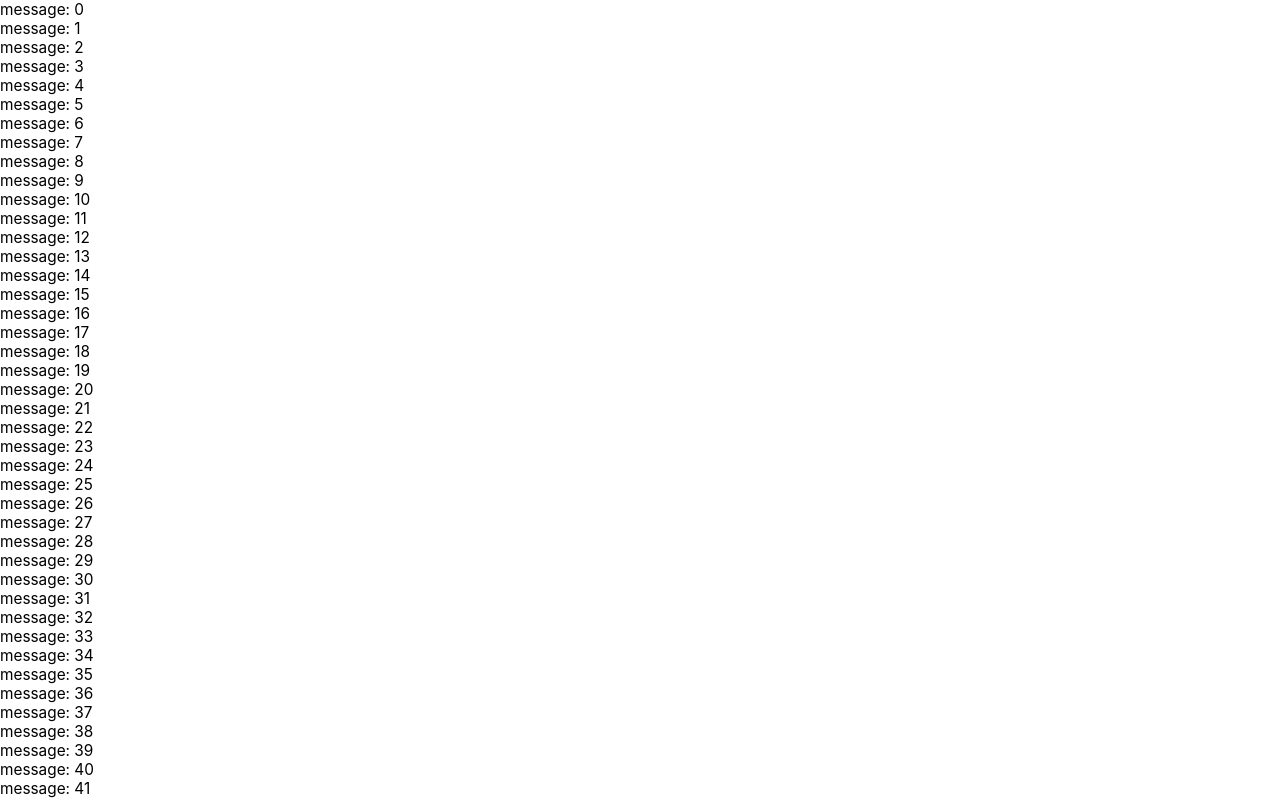
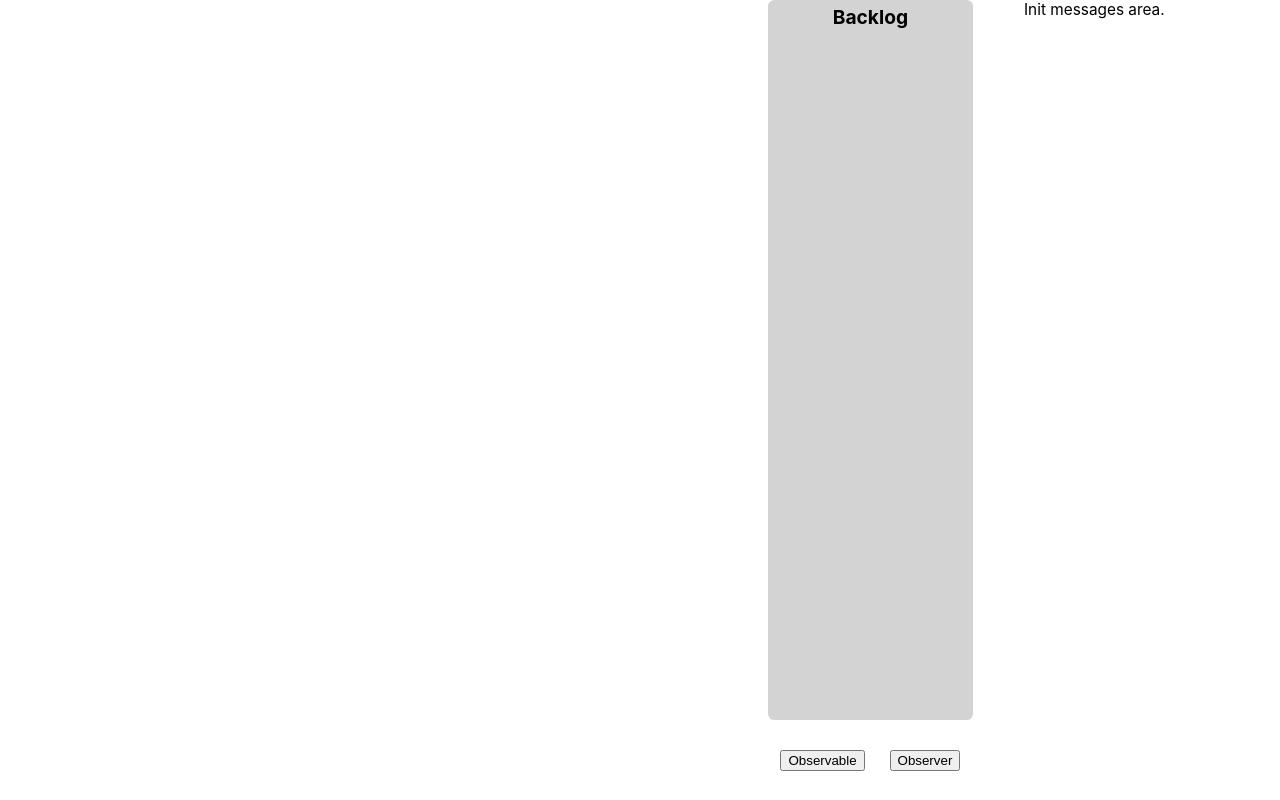
Before and after one commit to python-tasks-635964396deb53cc29690fb1c8/lab10, a React (Create React App) app: page / in a window 1280 px wide. Shown: the top 800 px of the page. Built offline with nearby package versions, Linux system fonts and the light colour scheme.

Commit message:
built a general layout of the main screen

```diff
--- a/src/App.jsx
+++ b/src/App.jsx
@@ -1,17 +1,19 @@
+import cs from './App.module.css'
+import ObserverScreen from "./screens/ObserverScreen";
 import LogScreen from "./screens/LogScreen";
-import {useEffect, useState} from 'react'
+import {useState} from "react";
 
 const App = () => {
-    const [ messages, setMessages ] = useState([]);
-
-    useEffect(() => {
-        for (let i = 0; i < 100; i++) {
-            setMessages(prev => [...prev, `message: ${i}`]);
-        }
-    }, []);
+    const [ messages, setMessages ] = useState(['Init messages area.']);
 
     return (
-        <LogScreen msgList={messages} />
+        <div className={cs.app}>
+            <ObserverScreen className={cs.observer} />
+            <LogScreen
+                msgList={messages}
+                width="20svw"
+                height="100svh" />
+        </div>
     );
 }
 
--- a/src/App.module.css
+++ b/src/App.module.css
@@ -0,0 +1,8 @@
+.app {
+    display: flex;
+}
+
+.observer {
+    width: 80svw;
+    height: 100svh;
+}
--- /dev/null
+++ b/src/containers/CardWithTitle.module.css
@@ -0,0 +1,23 @@
+.card {
+    display: flex;
+    align-items: center;
+    justify-content: center;
+    background: gray;
+    border-radius: .7vw;
+    width: 12vw;
+    height: 6vw;
+    cursor: grab;
+    box-shadow: 0 0 .35vw black;
+}
+
+.title {
+    margin: 0;
+    padding: 0;
+    font-size: 1.2vw;
+    width: 95%;
+    text-align: center;
+    text-overflow: ellipsis;
+    white-space: nowrap;
+    overflow: hidden;
+    user-select: none;
+}
--- /dev/null
+++ b/src/containers/HorizontalContainer.jsx
@@ -0,0 +1,19 @@
+import cs from './HorizontalContainer.module.css'
+
+const HorizontalContainer = ({width, elms}) => {
+    return (
+        <div style={{width: width}} className={cs.container}>
+            {
+                elms.map((elm, i) =>
+                    <div
+                        className={cs.element}
+                        key={i}>
+                        {elm}
+                    </div>
+                )
+            }
+        </div>
+    );
+}
+
+export default HorizontalContainer;
--- /dev/null
+++ b/src/containers/HorizontalContainer.module.css
@@ -0,0 +1,8 @@
+.container {
+    display: flex;
+    overflow-x: scroll;
+}
+
+.element {
+    margin: .4vw;
+}
--- /dev/null
+++ b/src/containers/VerticalContainer.jsx
@@ -0,0 +1,27 @@
+import cs from './VerticalContainer.module.css'
+
+const VerticalContainer = ({containerName, elms, height, width, onDrop, className}) => {
+    return (
+        <div
+            onDragOver={e => e.preventDefault()}
+            onDrop={onDrop}
+            style={{height: height, width: width}}
+            className={cs.container + (className ? ' ' + className : '')}>
+            <div className={cs.title}>
+                <span>{containerName}</span>
+            </div>
+            <div className={cs.elms}>
+                {
+                    elms.map((elm, i) =>
+                        <div
+                            key={i}
+                            className={cs.elm}>
+                            {elm}
+                        </div>
+                    )}
+            </div>
+        </div>
+    );
+}
+
+export default VerticalContainer;
--- /dev/null
+++ b/src/containers/VerticalContainer.module.css
@@ -0,0 +1,26 @@
+.container {
+    display: flex;
+    flex-direction: column;
+    align-items: center;
+    background: lightgrey;
+    border-radius: .5vw;
+}
+
+.title {
+    margin: .4vw;
+    font-weight: bold;
+    font-size: 1.5vw;
+}
+
+.elms {
+    overflow-y: scroll;
+    scrollbar-width: none;
+}
+
+.elms::-webkit-scrollbar {
+    display: none;
+}
+
+.elm {
+    margin: .5vw;
+}
--- a/src/screens/LogScreen.jsx
+++ b/src/screens/LogScreen.jsx
@@ -1,8 +1,8 @@
 import cs from './LogScreen.module.css'
 
-const LogScreen = ({msgList}) => {
+const LogScreen = ({msgList, width, height}) => {
     return (
-        <div>
+        <div style={{width: width, height: height}} className={cs.container}>
             { msgList.map((msg, i) => <span key={i} className={cs.message}>{msg}</span>) }
         </div>
     );
--- a/src/screens/LogScreen.module.css
+++ b/src/screens/LogScreen.module.css
@@ -1,3 +1,12 @@
+.container {
+    overflow-y: scroll;
+    scrollbar-width: none;
+}
+
+.container::-webkit-scrollbar {
+    display: none;
+}
+
 .message {
     display: block;
     font-size: 1.2vw;
--- a/src/screens/ObserverScreen.jsx
+++ b/src/screens/ObserverScreen.jsx
@@ -1,8 +1,29 @@
 import cs from './ObserverScreen.module.css'
+import HorizontalContainer from "../containers/HorizontalContainer";
+import VerticalContainer from "../containers/VerticalContainer";
+import {useState} from "react";
 
-const ObserverScreen = () => {
+const ObserverScreen = ({className}) => {
+    const [ observables, setObservables ] = useState([]);
+    const [ observers, setObservers ] = useState([]);
+
     return (
-        <div></div>
+        <div className={cs.screen + (className ? ' ' + className : '')}>
+            <HorizontalContainer
+                width="70%"
+                elms={observables} />
+            <div className={cs.backlogMenu}>
+                <VerticalContainer
+                    containerName="Backlog"
+                    width="100%"
+                    height="90%"
+                    elms={observers} />
+                <div className={cs.backlogButtons}>
+                    <button>Observable</button>
+                    <button>Observer</button>
+                </div>
+            </div>
+        </div>
     );
 }
 
--- a/src/screens/ObserverScreen.module.css
+++ b/src/screens/ObserverScreen.module.css
@@ -0,0 +1,15 @@
+.screen {
+    display: flex;
+}
+
+.backlogMenu {
+    margin: 0 5%;
+    width: 20%;
+}
+
+.backlogButtons {
+    display: flex;
+    justify-content: space-around;
+    align-items: center;
+    height: 10%;
+}
```
Also changed, not shown: src/containers/CardWithTitle.jsx (added, +14 -0 lines).
